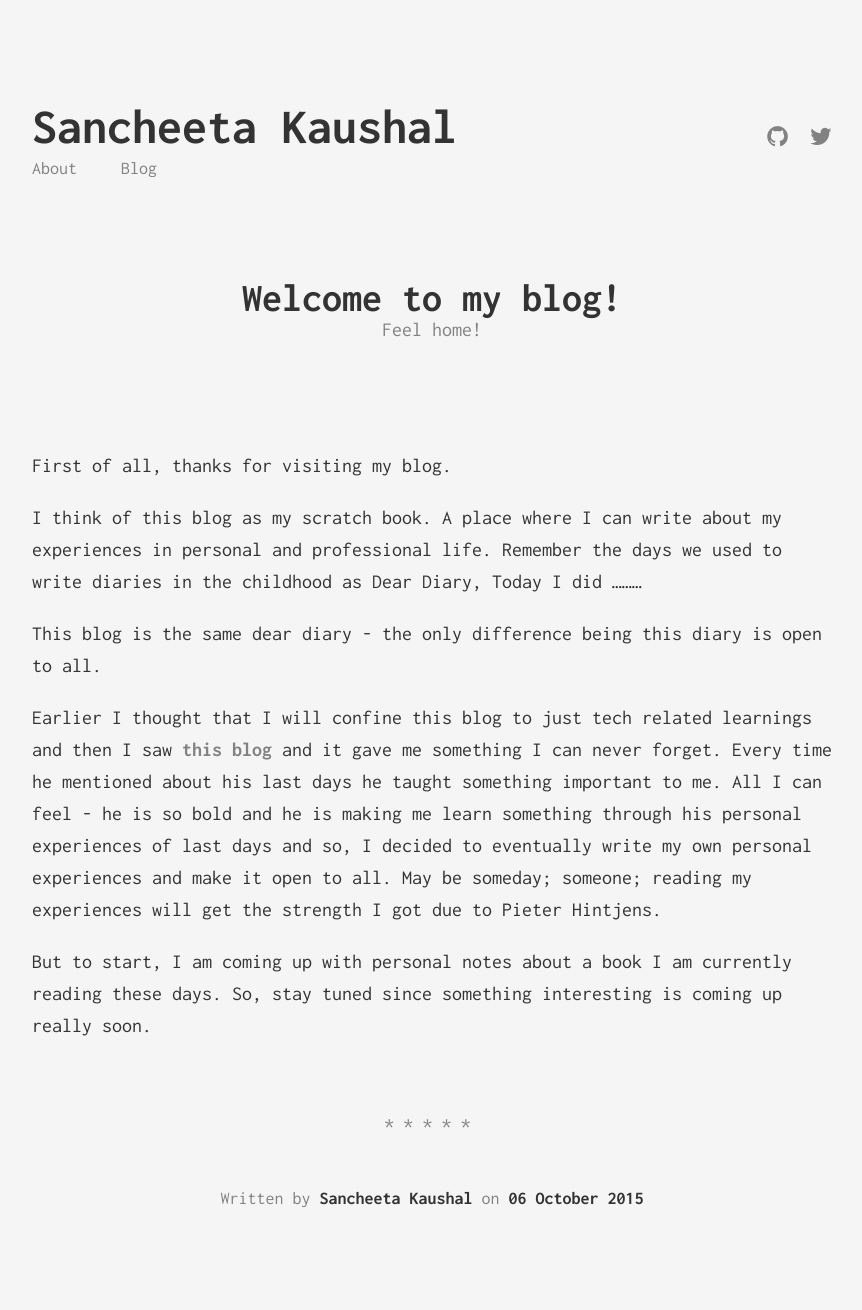
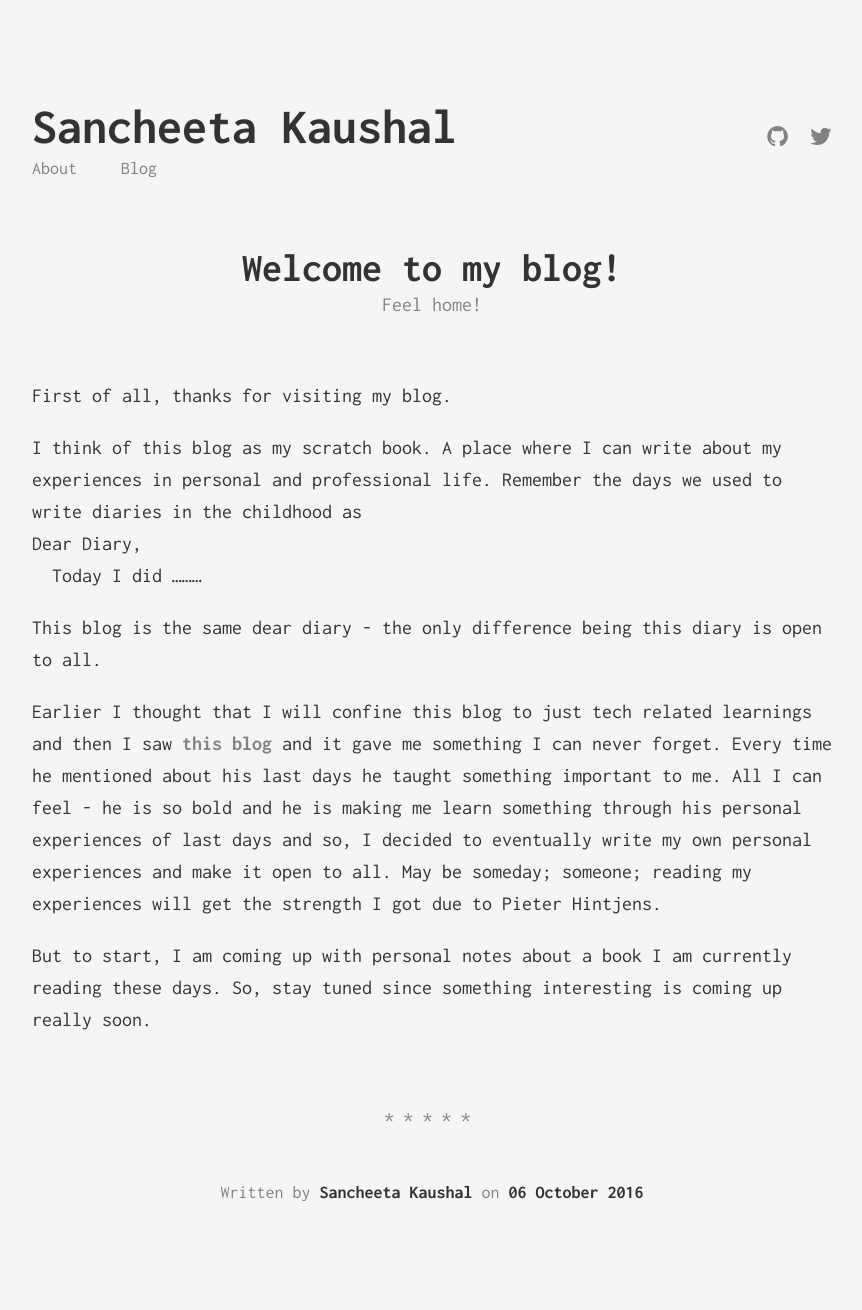
Before and after one commit to sanchee16/sanchee16.github.io, a Jekyll site: the page built from _posts/2015-09-06-welcome-to-my-blog.markdown, in a window 1280 px wide. Shown: the whole page, without its empty margins (208-1070 px from the left). Built offline with Jekyll 4.4.1, drawn with Linux system fonts in a browser that asks for light colours.

Commit message:
Make small changes to welcome blogpost text. Change CSS and remove sample blogpost

```diff
--- a/_posts/2015-09-06-welcome-to-my-blog.markdown
+++ b/_posts/2015-09-06-welcome-to-my-blog.markdown
@@ -2,15 +2,15 @@
 layout: post
 title:  "Welcome to my blog!"
 subtitle: "Feel home!"
-date:   2015-10-06 01:23:34
+date:   2016-10-06 01:23:34
 categories: [random]
 ---
 
 First of all, thanks for visiting my blog.
 
-I think of this blog as my scratch book. A place where I can write about my experiences in personal and professional life. Remember the days we used to write diaries in the childhood as
-Dear Diary,
-	Today I did .........
+I think of this blog as my scratch book. A place where I can write about my experiences in personal and professional life. Remember the days we used to write diaries in the childhood as <br>
+Dear Diary, <br>
+&nbsp;&nbsp;Today I did ......... <br>
 
 This blog is the same dear diary - the only difference being this diary is open to all.
 
--- a/_sass/_default.scss
+++ b/_sass/_default.scss
@@ -119,8 +119,8 @@ strong {
 
 /* =Titles */
 .page-title {
-    margin-top:100px;
-    margin-bottom:125px;
+    margin-top:70px;
+    margin-bottom:65px;
     text-align: center;
 }
 
@@ -133,10 +133,11 @@ strong {
     font-weight: 400;
     font-size: 22px;
     color: $cloudy;
+    margin-top: 5px;
 }
 
 .post-title {
-    margin-bottom: 110px;
+    margin-bottom: 65px;
 }
 
 .post-title__text {
--- a/index.html
+++ b/index.html
@@ -1,7 +1,7 @@
 ---
 layout: page
 title: Blog
-subtitle: I didn't know I was a slave until I found out that I couldn't do what I wanted. So, I started doing what I wanted and stopped being a slave.
+subtitle: Strong convictions precede great actions.
 sitemap:
   priority: 0.9
 ---
```
Also changed, not shown: markdown_sample.txt (renamed from _posts/2015-09-08-sample-post.markdown).
